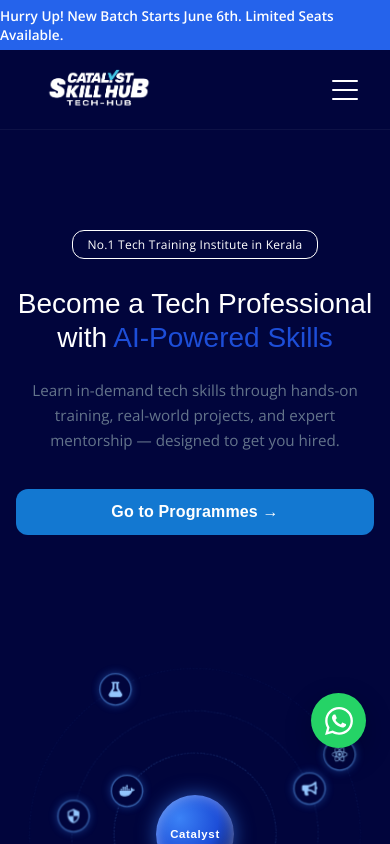
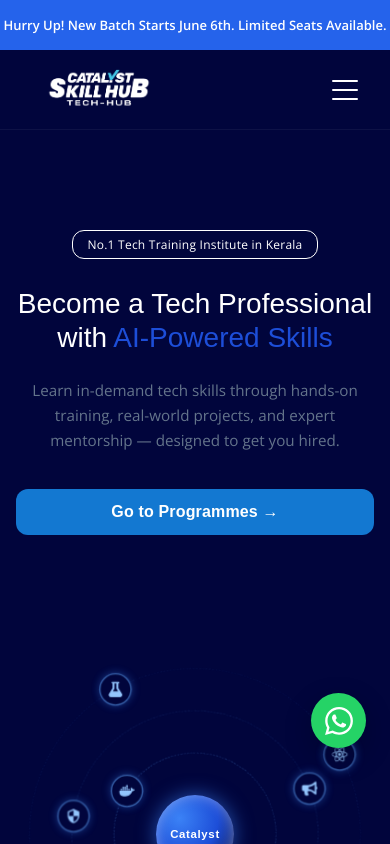
Before and after one commit to nishad-mt/Catalyst_Skill_hub, a React (Vite) app in the folder client/: page / in a window 390 px wide. Shown: the top 844 px of the page. Built offline with nearby package versions, Linux system fonts and the light colour scheme; the HTML template or start-up script is replaced by a standard one.

Commit message:
in mobile view align the text center of topBar

```diff
--- a/client/src/components/Navbar/Navbar.module.css
+++ b/client/src/components/Navbar/Navbar.module.css
@@ -594,7 +594,9 @@
 
 /* ── FULL NAVBAR: 680px and above ── */
 @media (min-width: 680px) {
-
+  .topBar{
+    text-align: center;
+  }
   .hamburger,
   .mobileMenu,
   .backdrop {
@@ -757,6 +759,10 @@
 /* ── SIDEBAR MODE: below 680px ── */
 @media (max-width: 679px) {
 
+  .topBar{
+    font-size: small;
+    text-align: center;
+  }
   .searchBox,
   .links,
   .cta {
```
